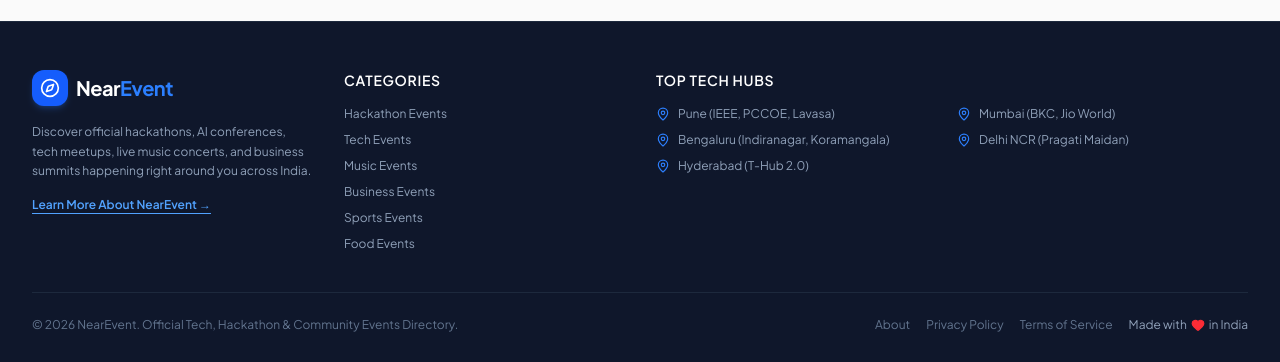
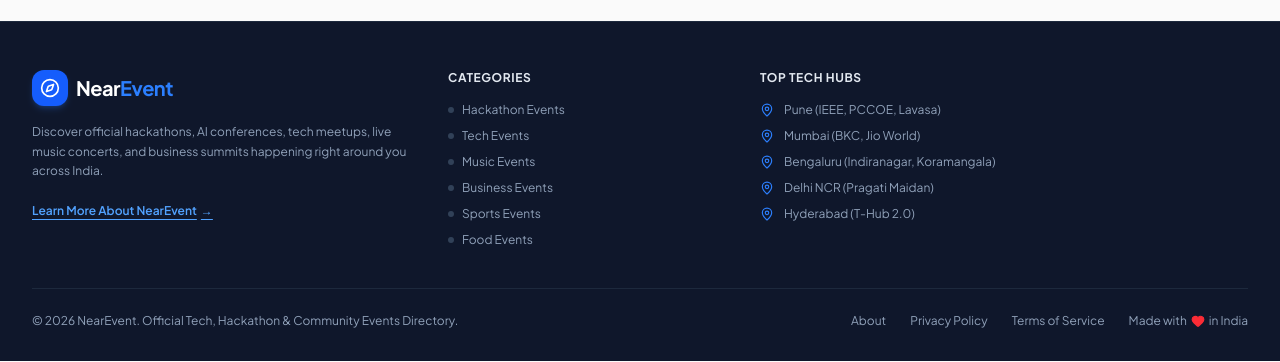
Before and after one commit to goonbarnwal/nearby-events, a React (Vite) app: page / in a window 1280 px wide. Shown: the part 1384-1746 px from the top of the page. Built offline with nearby package versions, Linux system fonts and the light colour scheme; no server answers.

Commit message:
changes For Footer File

```diff
--- a/src/components/Footer.tsx
+++ b/src/components/Footer.tsx
@@ -19,10 +19,10 @@ export const Footer: React.FC<FooterProps> = ({
   return (
     <footer className="bg-slate-900 text-slate-300 pt-12 pb-8 border-t border-slate-800 mt-16">
       <div className="max-w-7xl mx-auto px-4 sm:px-6 lg:px-8">
-        <div className="grid grid-cols-1 md:grid-cols-4 gap-8 pb-10 border-b border-slate-800">
+        <div className="grid grid-cols-1 md:grid-cols-2 lg:grid-cols-12 gap-8 pb-10 border-b border-slate-800">
 
           {/* Brand & Info */}
-          <div className="space-y-4 md:col-span-1">
+          <div className="lg:col-span-4 space-y-4">
             <div className="flex items-center gap-2">
               <div className="w-9 h-9 rounded-xl bg-blue-600 flex items-center justify-center text-white shadow-md shadow-blue-500/20">
                 <Compass className="w-5 h-5 text-white" />
@@ -31,30 +31,39 @@ export const Footer: React.FC<FooterProps> = ({
                 Near<span className="text-blue-500">Event</span>
               </span>
             </div>
-            <p className="text-xs text-slate-400 leading-relaxed">
+            <p className="text-xs text-slate-400 leading-relaxed max-w-sm">
               Discover official hackathons, AI conferences, tech meetups, live music concerts, and business summits happening right around you across India.
             </p>
 
             <button
               id="btn-footer-about-us"
               onClick={onOpenAbout}
-              className="text-xs font-semibold text-blue-400 hover:text-blue-300 underline underline-offset-4 cursor-pointer block"
+              className="text-xs font-semibold text-blue-400 hover:text-blue-300 underline underline-offset-4 cursor-pointer inline-flex items-center gap-1 transition-colors"
             >
-              Learn More About NearEvent →
+              <span>Learn More About NearEvent</span>
+              <span>→</span>
             </button>
           </div>
 
           {/* Quick Categories */}
-          <div>
-            <h3 className="text-sm font-semibold text-white tracking-wider uppercase mb-4">Categories</h3>
+          <div className="lg:col-span-3">
+            <h3 className="text-xs font-bold text-slate-200 uppercase tracking-wider mb-4">Categories</h3>
             <ul className="space-y-2.5 text-xs">
-              {['Hackathon', 'Tech', 'Music', 'Business', 'Sports', 'Food'].map((cat) => (
-                <li key={cat}>
+              {[
+                { name: 'Hackathon', label: 'Hackathon Events' },
+                { name: 'Tech', label: 'Tech Events' },
+                { name: 'Music', label: 'Music Events' },
+                { name: 'Business', label: 'Business Events' },
+                { name: 'Sports', label: 'Sports Events' },
+                { name: 'Food', label: 'Food Events' },
+              ].map((item) => (
+                <li key={item.name}>
                   <button
-                    onClick={() => onSelectCategory?.(cat)}
-                    className="text-slate-400 hover:text-blue-400 transition-colors cursor-pointer"
+                    onClick={() => onSelectCategory?.(item.name)}
+                    className="text-slate-400 hover:text-blue-400 transition-colors cursor-pointer flex items-center gap-2"
                   >
-                    {cat} Events
+                    <span className="w-1.5 h-1.5 rounded-full bg-slate-700 hover:bg-blue-500 shrink-0"></span>
+                    <span>{item.label}</span>
                   </button>
                 </li>
               ))}
@@ -62,56 +71,48 @@ export const Footer: React.FC<FooterProps> = ({
           </div>
 
           {/* Major Tech Hubs */}
-          <div className="md:col-span-2">
-            <h3 className="text-sm font-semibold text-white tracking-wider uppercase mb-4">Top Tech Hubs</h3>
-            <div className="grid grid-cols-1 sm:grid-cols-2 gap-2.5 text-xs text-slate-400">
-              <div className="flex items-center gap-2">
-                <MapPin className="w-3.5 h-3.5 text-blue-500 shrink-0" />
-                <span>Pune (IEEE, PCCOE, Lavasa)</span>
-              </div>
-              <div className="flex items-center gap-2">
-                <MapPin className="w-3.5 h-3.5 text-blue-500 shrink-0" />
-                <span>Mumbai (BKC, Jio World)</span>
-              </div>
-              <div className="flex items-center gap-2">
-                <MapPin className="w-3.5 h-3.5 text-blue-500 shrink-0" />
-                <span>Bengaluru (Indiranagar, Koramangala)</span>
-              </div>
-              <div className="flex items-center gap-2">
-                <MapPin className="w-3.5 h-3.5 text-blue-500 shrink-0" />
-                <span>Delhi NCR (Pragati Maidan)</span>
-              </div>
-              <div className="flex items-center gap-2 sm:col-span-2">
-                <MapPin className="w-3.5 h-3.5 text-blue-500 shrink-0" />
-                <span>Hyderabad (T-Hub 2.0)</span>
-              </div>
+          <div className="lg:col-span-5">
+            <h3 className="text-xs font-bold text-slate-200 uppercase tracking-wider mb-4">Top Tech Hubs</h3>
+            <div className="space-y-2.5 text-xs text-slate-400">
+              {[
+                'Pune (IEEE, PCCOE, Lavasa)',
+                'Mumbai (BKC, Jio World)',
+                'Bengaluru (Indiranagar, Koramangala)',
+                'Delhi NCR (Pragati Maidan)',
+                'Hyderabad (T-Hub 2.0)',
+              ].map((hub) => (
+                <div key={hub} className="flex items-center gap-2.5 hover:text-slate-200 transition-colors">
+                  <MapPin className="w-3.5 h-3.5 text-blue-500 shrink-0" />
+                  <span className="whitespace-nowrap overflow-hidden text-ellipsis">{hub}</span>
+                </div>
+              ))}
             </div>
           </div>
 
         </div>
 
         {/* Bottom Bar */}
-        <div className="pt-6 flex flex-col sm:flex-row items-center justify-between text-xs text-slate-500 gap-4">
+        <div className="pt-6 flex flex-col md:flex-row items-center justify-between text-xs text-slate-400 gap-4">
           <p>© {new Date().getFullYear()} NearEvent. Official Tech, Hackathon & Community Events Directory.</p>
-          <div className="flex items-center gap-4">
+          <div className="flex flex-wrap items-center gap-4 sm:gap-6">
             <button
               id="btn-footer-about"
               onClick={onOpenAbout}
-              className="hover:text-slate-300 cursor-pointer transition-colors"
+              className="hover:text-white cursor-pointer transition-colors"
             >
               About
             </button>
             <button
               id="btn-footer-privacy"
               onClick={onOpenPrivacy}
-              className="hover:text-slate-300 cursor-pointer transition-colors"
+              className="hover:text-white cursor-pointer transition-colors"
             >
               Privacy Policy
             </button>
             <button
               id="btn-footer-terms"
               onClick={onOpenTerms}
-              className="hover:text-slate-300 cursor-pointer transition-colors"
+              className="hover:text-white cursor-pointer transition-colors"
             >
               Terms of Service
             </button>
```
